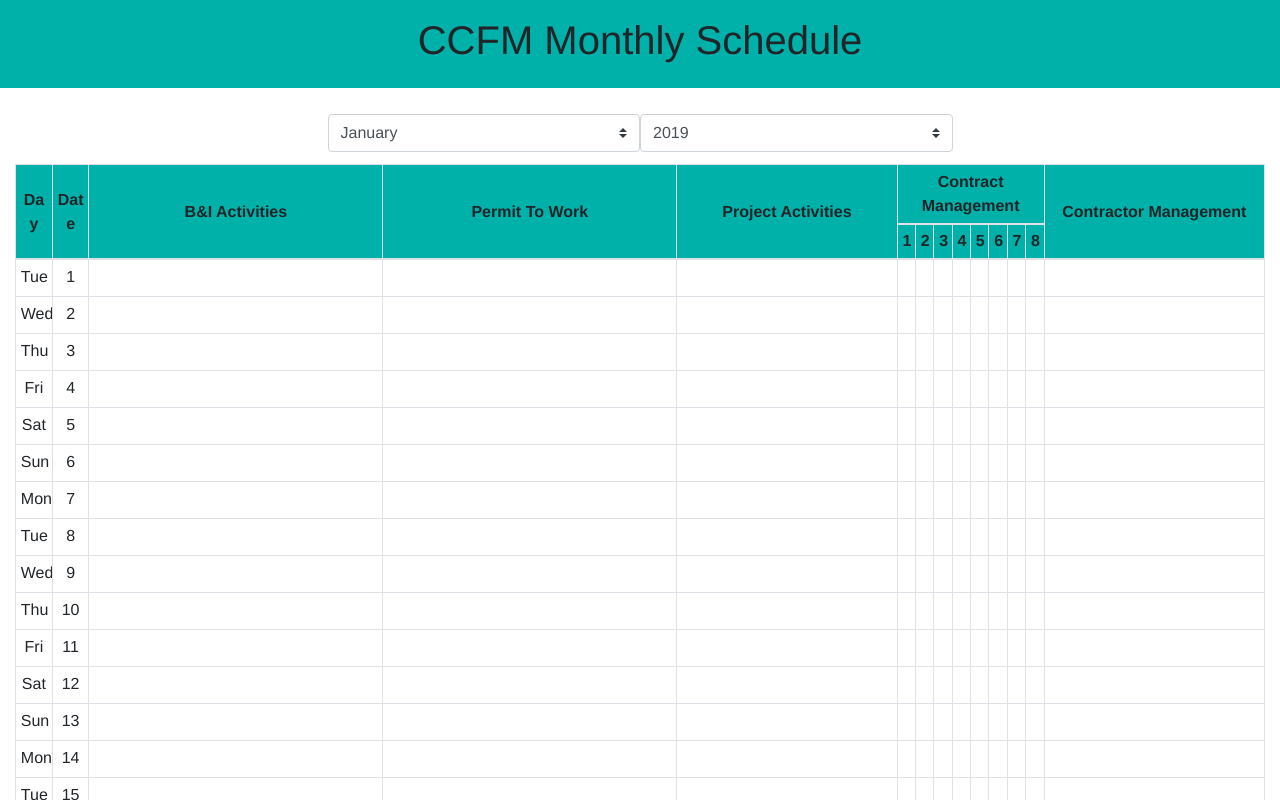
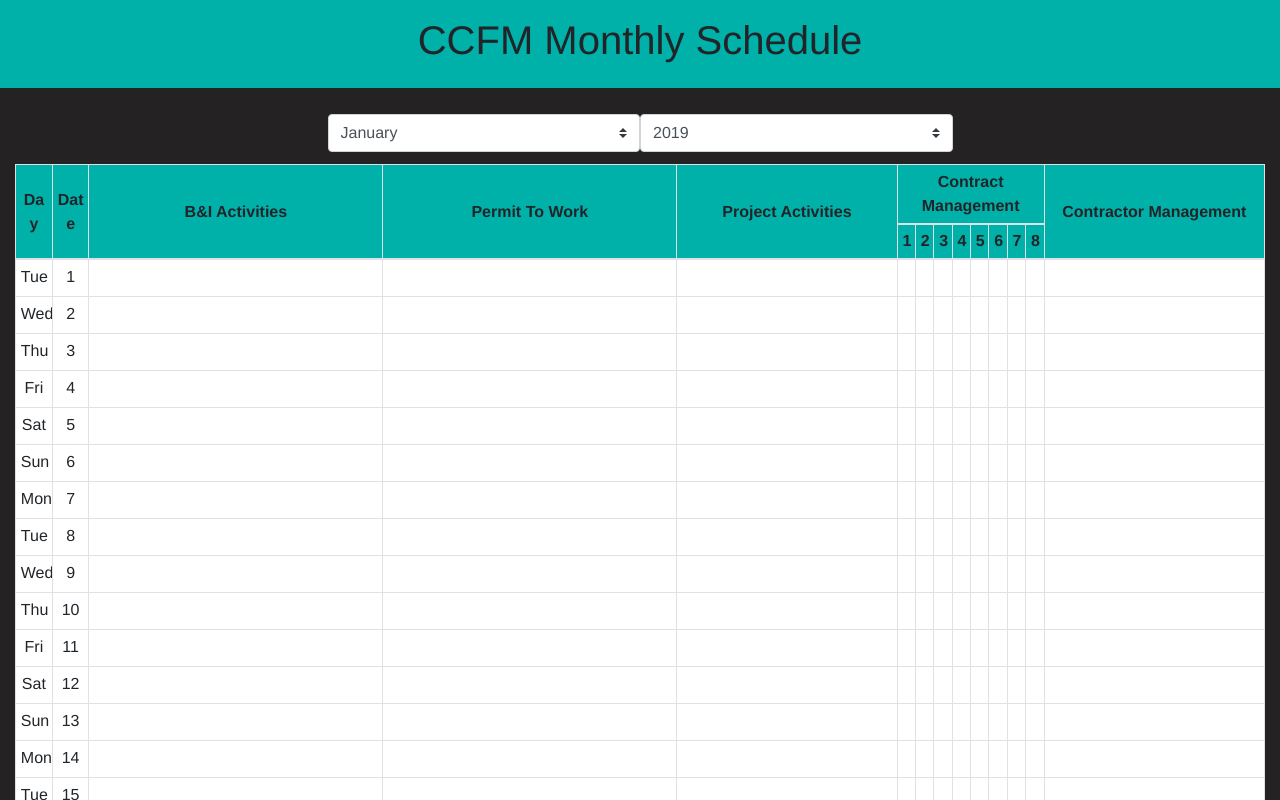
Before and after one commit to teamfmsdev/scheduling, a Vue app: page / in a window 1280 px wide. Shown: the top 800 px of the page. Built offline with nearby package versions, Linux system fonts and the light colour scheme.

Commit message:
added html to globalstyle bgcolor

```diff
--- a/src/styles/globalStyle.css
+++ b/src/styles/globalStyle.css
@@ -1,3 +1,4 @@
-body {
-  background-color: rgb(36, 34, 34);
+body,
+html {
+  background-color: rgb(36, 34, 34) !important;
 }
```
